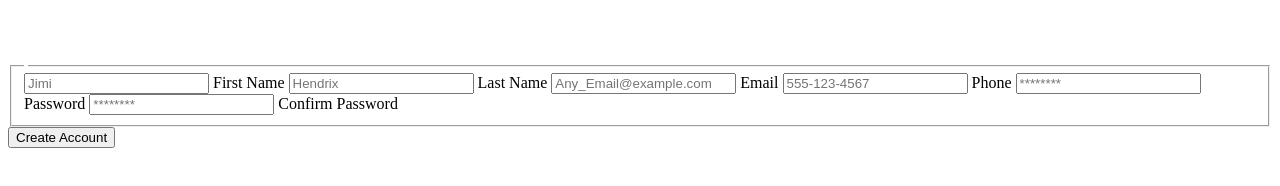
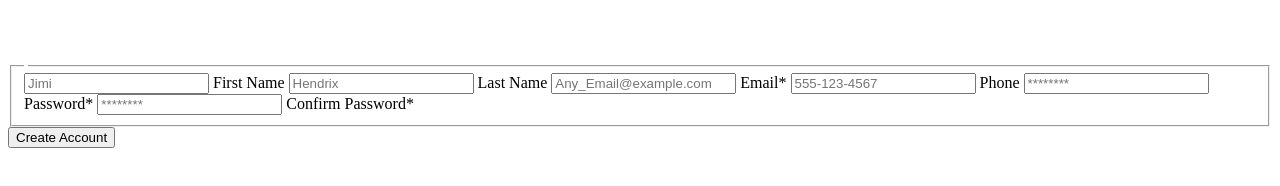
Before and after one commit to kaBeech/sign-up-form, a plain HTML site: page index.html in a window 1280 px wide. Drawn offline with Linux system fonts and the light colour scheme.

Commit message:
Add asterisks

```diff
--- a/index.html
+++ b/index.html
@@ -28,13 +28,13 @@
                     <input id="lastName" name="lastName" type="text" placeholder="Hendrix">
                     <label for="lastName">Last Name</label>
                     <input id="email" name="email" type="email" placeholder="Any_Email@example.com" required>
-                    <label for="email">Email</label>
+                    <label for="email">Email*</label>
                     <input id="phoneNum" name="phoneNum" type="text" placeholder="555-123-4567">
                     <label for="phoneNum">Phone</label>
                     <input id="password" name="password" type="password" placeholder="********" minlength="8" maxlength="65" required>
-                    <label for="password">Password</label>
+                    <label for="password">Password*</label>
                     <input id="passwordConfirm" name="passwordConfirm" type="password" placeholder="********" minlength="8" maxlength="65"  required>
-                    <label for="passwordConfirm">Confirm Password</label>
+                    <label for="passwordConfirm">Confirm Password*</label>
                 </div>
             </fieldset>
             <button id="createAccount" type="submit">Create Account</button>
```
